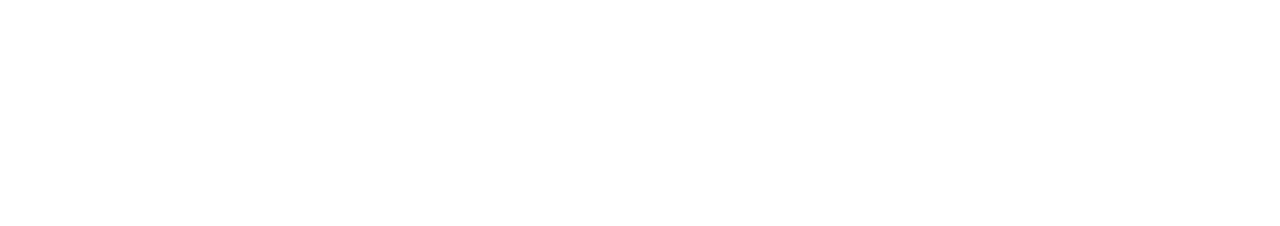
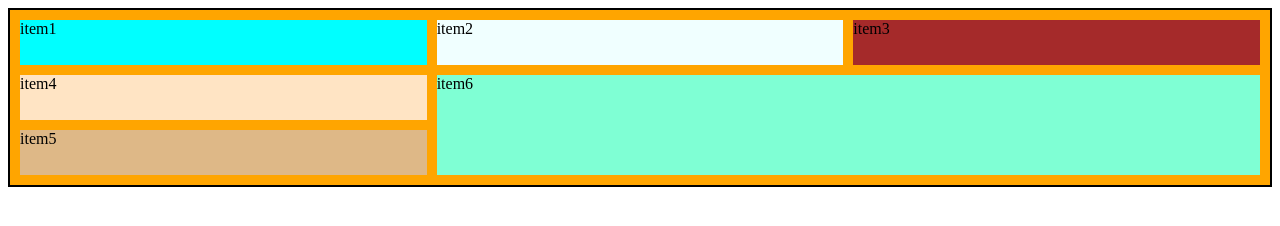
Before and after one commit to hkprasadam/grid-css-29, a plain HTML site: page index.html in a window 1280 px wide. Drawn offline with Linux system fonts and the light colour scheme.

Commit message:
add grid area

```diff
--- a/index.html
+++ b/index.html
@@ -4,8 +4,53 @@
     <meta charset="UTF-8">
     <meta name="viewport" content="width=device-width, initial-scale=1.0">
     <title>Document</title>
+    <style>
+        .md{
+            border: 2px solid;
+            background-color: orange;
+            display: grid;
+            padding: 10px;
+            gap: 10px;
+            grid-template-areas:
+            "area1 area2 area3"
+            "area4 area6 area6"
+            "area5 area6 area6";
+            grid-template-rows: 45px 45px 45px;
+        }
+        .item1{
+            background-color: aqua;
+            grid-area: area1;
+        }
+        .item2{
+            background-color: azure;
+            grid-area: area2;
+        }
+        .item3{
+            background-color: brown;
+            grid-area: area3;
+        }
+        .item4{
+            background-color: bisque;
+            grid-area: area4;
+        }
+        .item5{
+            background-color: burlywood;
+            grid-area: area5;
+        }
+        .item6{
+            background-color: aquamarine;
+            grid-area: area6;
+        }
+    </style>
 </head>
 <body>
-
+    <div class="md">
+        <div class="item1">item1</div>
+        <div class="item2">item2</div>
+        <div class="item3">item3</div>
+        <div class="item4">item4</div>
+        <div class="item5">item5</div>
+        <div class="item6">item6</div>
+    </div>
 </body>
 </html>
```
